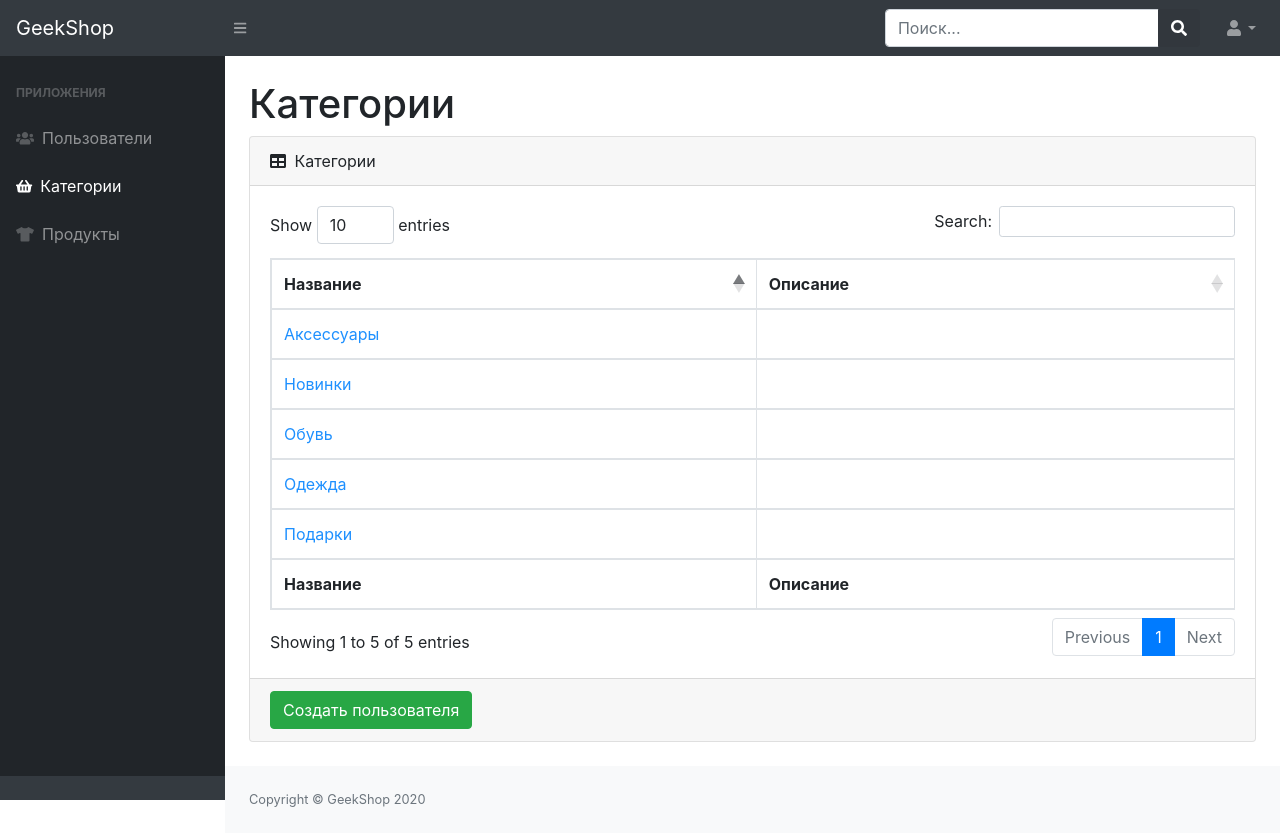
After one commit to Kllraz/geekshop, a Django app: page /admin-staff/product-categories/ in a window 1280 px wide. The commit adds this page. Run offline with Django 3.2, Linux system fonts and the light colour scheme; data comes from the database, SQL or seed files in the repository; some libraries are stand-ins or nearby versions.

Commit message:
added product_categories page

```diff
--- /dev/null
+++ b/adminapp/templates/adminapp/admin-product-categories-read.html
@@ -0,0 +1,58 @@
+{% extends 'adminapp/base.html' %}
+
+{% block content %}
+    {% if messages %}
+        <div class="alert alert-success alert-dismissible fade show"
+             role="alert"
+             style="margin-top: 50px;">
+            {% for message in messages %}
+                {{ message }}
+            {% endfor %}
+            <button type="button" class="close" data-dismiss="alert" aria-label="Close">
+                <span aria-hidden="true">&times;</span>
+            </button>
+        </div>
+    {% endif %}
+    <h1 class="mt-4">Категории</h1>
+    <div class="card mb-4">
+        <div class="card-header">
+            <i class="fas fa-table mr-1"></i>
+            Категории
+        </div>
+        <div class="card-body">
+            <div class="table-responsive">
+                <table class="table table-bordered" id="dataTable" width="100%" cellspacing="0">
+                    <thead>
+                    <tr>
+                        <th>Название</th>
+                        <th>Описание</th>
+                    </tr>
+                    </thead>
+                    <tfoot>
+                    <tr>
+                        <th>Название</th>
+                        <th>Описание</th>
+                    </tr>
+                    </tfoot>
+                    <tbody>
+                    {% for category in categories %}
+                        <tr>
+                            <td>
+                                <a href="{% url 'admin-staff:change_product' category.id %}" style="color: dodgerblue">
+                                    {{ category.name }}
+                                </a>
+                            </td>
+                            <td>{{ category.description }}</td>
+                        </tr>
+                    {% endfor %}
+                    </tbody>
+                </table>
+            </div>
+        </div>
+        <div class="card-footer">
+            <a href="{% url 'admin-staff:create_user' %}">
+                <button class="btn btn-success">Создать пользователя</button>
+            </a>
+        </div>
+    </div>
+{% endblock %}
--- a/adminapp/templates/adminapp/base.html
+++ b/adminapp/templates/adminapp/base.html
@@ -53,7 +53,7 @@
                         </div>
                         Пользователи
                     </a>
-                    <a class="nav-link" href="index.html">
+                    <a class="nav-link" href="{% url 'admin-staff:product_categories' %}">
                         <div class="sb-nav-link-icon">
                             <i class="fas fa-shopping-basket"></i>
                         </div>
--- a/adminapp/urls.py
+++ b/adminapp/urls.py
@@ -1,7 +1,7 @@
 from django.urls import path
 
 from adminapp.views import index, create_user, change_user, users, delete_user, activate_user, products, change_product, \
-    delete_product
+    delete_product, product_categories
 
 app_name = 'authapp'
 
@@ -16,4 +16,8 @@ urlpatterns = [
     path('products/', products, name='products'),
     path('change-product/<int:product_id>/', change_product, name='change_product'),
     path('product-delete/<int:product_id>/', delete_product, name='delete_product'),
+
+    path('product-categories/', product_categories, name='product_categories'),
+    # path('change-product/<int:product_id>/', change_product, name='change_product'),
+    # path('product-delete/<int:product_id>/', delete_product, name='delete_product'),
 ]
--- a/adminapp/views.py
+++ b/adminapp/views.py
@@ -5,7 +5,7 @@ from django.contrib.auth.decorators import user_passes_test
 
 from authapp.models import User
 from adminapp.forms import AdminUserCreationForm, AdminUserEditForm, AdminProductEditForm
-from mainapp.models import Product
+from mainapp.models import Product, ProductCategory
 
 
 # Create your views here.
@@ -120,3 +120,10 @@ def delete_product(request, product_id):
     messages.success(request, f'Продукт "{product.name}" удален')
 
     return redirect('admin-staff:products')
+
+
+def product_categories(request):
+    context = {
+        'categories': ProductCategory.objects.all()
+    }
+    return render(request, 'adminapp/admin-product-categories-read.html', context)
```
